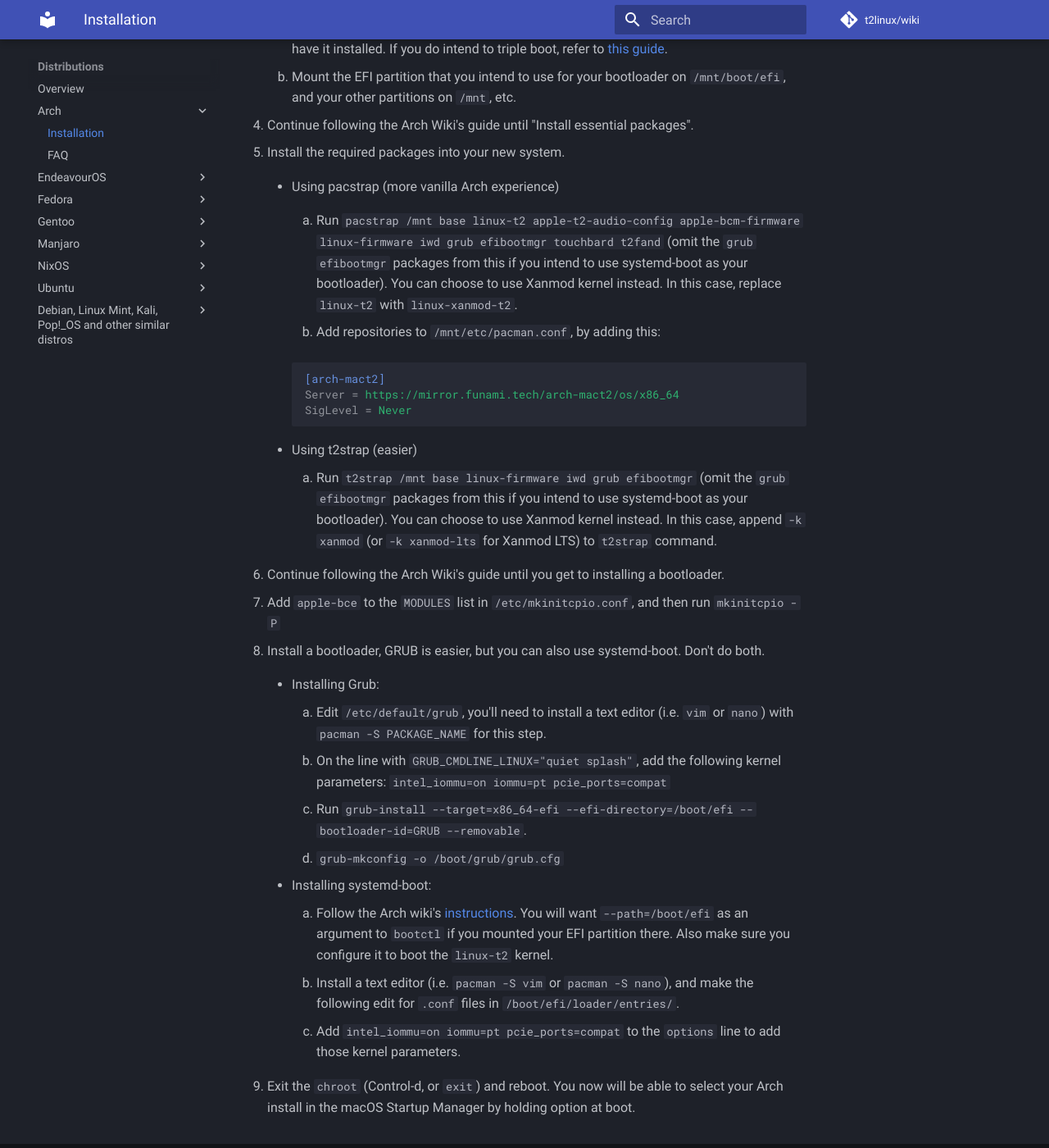
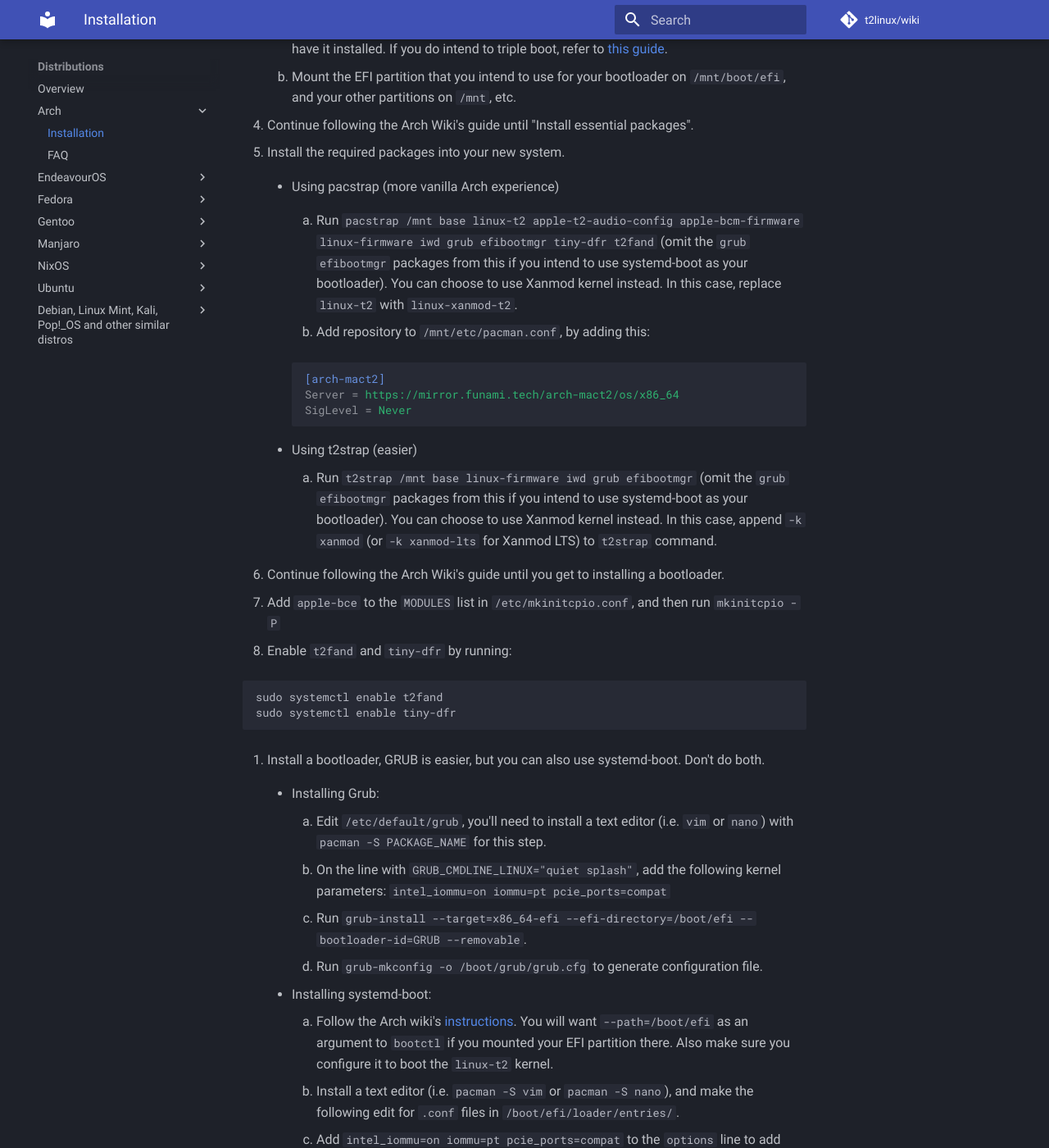
Before and after one commit to t2linux/wiki, an MkDocs documentation site: the page built from docs/distributions/arch/installation.md, in a window 1280 px wide and 1400 px high, scrolled down 605 px. Shown: the whole window at 82% size. Built offline with MkDocs 1.6.1 and Material for MkDocs 9.7.7, drawn with Linux system fonts in a browser that asks for light colours; comment, search, counter and statistics services are not loaded.

Commit message:
Arch: refined install guide

````diff
--- a/docs/distributions/arch/installation.md
+++ b/docs/distributions/arch/installation.md
@@ -22,9 +22,9 @@ You will need:
 
     -    Using pacstrap (more vanilla Arch experience)
 
-         1. Run `pacstrap /mnt base linux-t2 apple-t2-audio-config apple-bcm-firmware linux-firmware iwd grub efibootmgr touchbard t2fand` (omit the `grub efibootmgr` packages from this if you intend to use systemd-boot as your bootloader). You can choose to use Xanmod kernel instead. In this case, replace `linux-t2` with `linux-xanmod-t2`.
+         1. Run `pacstrap /mnt base linux-t2 apple-t2-audio-config apple-bcm-firmware linux-firmware iwd grub efibootmgr tiny-dfr t2fand` (omit the `grub efibootmgr` packages from this if you intend to use systemd-boot as your bootloader). You can choose to use Xanmod kernel instead. In this case, replace `linux-t2` with `linux-xanmod-t2`.
 
-         2. Add repositories to `/mnt/etc/pacman.conf`, by adding this:
+         2. Add repository to `/mnt/etc/pacman.conf`, by adding this:
 
          ```ini
          [arch-mact2]
@@ -40,14 +40,21 @@ You will need:
 
 7. Add `apple-bce` to the `MODULES` list in `/etc/mkinitcpio.conf`, and then run `mkinitcpio -P`
 
-8. Install a bootloader, GRUB is easier, but you can also use systemd-boot. Don't do both.
+8. Enable `t2fand` and `tiny-dfr` by running:
+
+   ```
+   sudo systemctl enable t2fand
+   sudo systemctl enable tiny-dfr
+   ```
+
+9. Install a bootloader, GRUB is easier, but you can also use systemd-boot. Don't do both.
 
     -   Installing Grub:
 
         1. Edit `/etc/default/grub`, you'll need to install a text editor (i.e. `vim` or `nano`) with `pacman -S PACKAGE_NAME` for this step.
         2. On the line with `GRUB_CMDLINE_LINUX="quiet splash"`, add the following kernel parameters: `intel_iommu=on iommu=pt pcie_ports=compat`
         3. Run `grub-install --target=x86_64-efi --efi-directory=/boot/efi --bootloader-id=GRUB --removable`.
-        4. `grub-mkconfig -o /boot/grub/grub.cfg`
+        4. Run `grub-mkconfig -o /boot/grub/grub.cfg` to generate configuration file.
 
     -   Installing systemd-boot:
 
````
Also changed, not shown: other parts of docs/distributions/arch/installation.md (+1 -1 lines).
